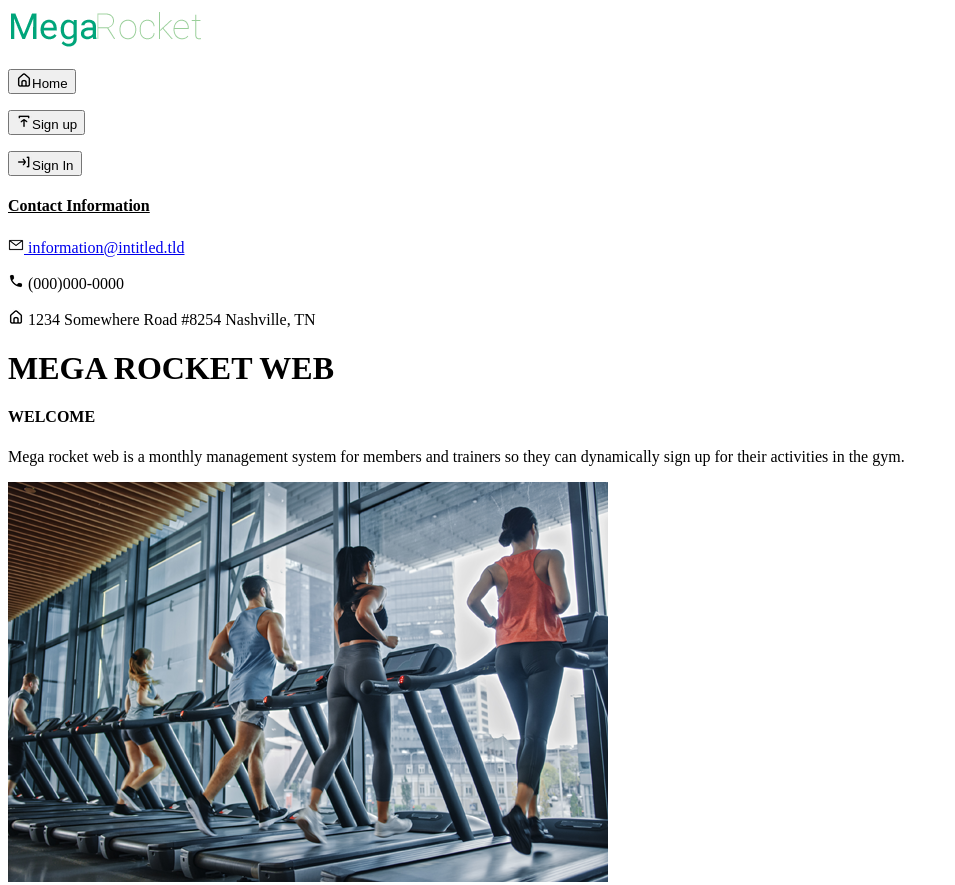
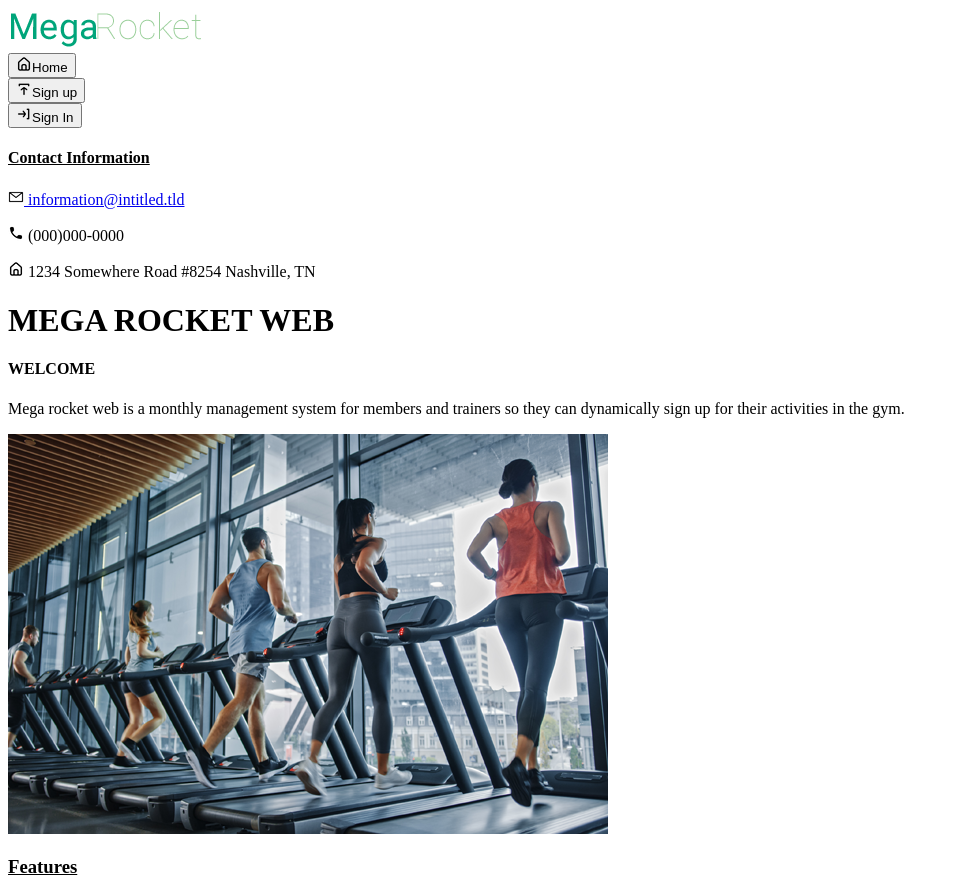
Before and after one commit to LucianoStradiot/BaSP-M2023, a plain HTML site: page Week-02/index.html in a window 1280 px wide. Shown: the top 885 px of the page, without its empty margins (0-955 px from the left). Drawn offline with Linux system fonts and the light colour scheme.

Commit message:
BaSP-W02-2023: adding the readme

```diff
--- a/Week-02/index.html
+++ b/Week-02/index.html
@@ -11,28 +11,27 @@
       <img src="assets/logo-mega-rocket.png" alt="Logo" />
     </header>
     <aside>
-      <div>
-        <p>
+        <div>
           <a href="Home">
             <button>
                 <img src="assets/home.png" alt="home icon" />Home
             </button>
           </a>
-        </p>
-        <p>
+        </div>
+        <div>
           <a href="Sign up">
             <button>
               <img src="assets/arrow up.png" alt="arrow up icon" />Sign up
             </button>
           </a>
-        </p>
+        </div>
+        <div>
         <a href="Sign In">
           <button>
             <img src="assets/arrow left.png" alt="arrow right icon" />Sign
             In
           </button>
         </a>
-      </div>
       <h4><u>Contact Information</u></h4>
       <span>
         <p>
```
Also changed, not shown: 1 other file.
